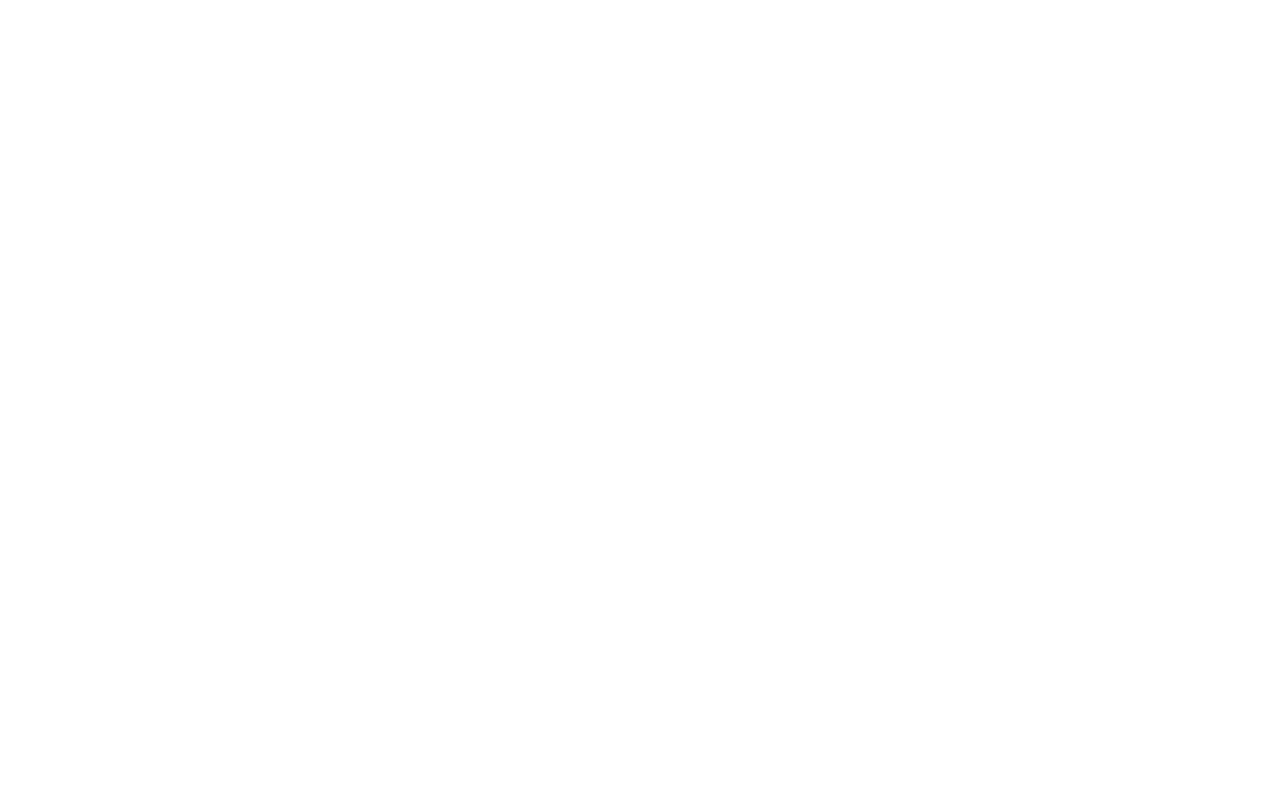
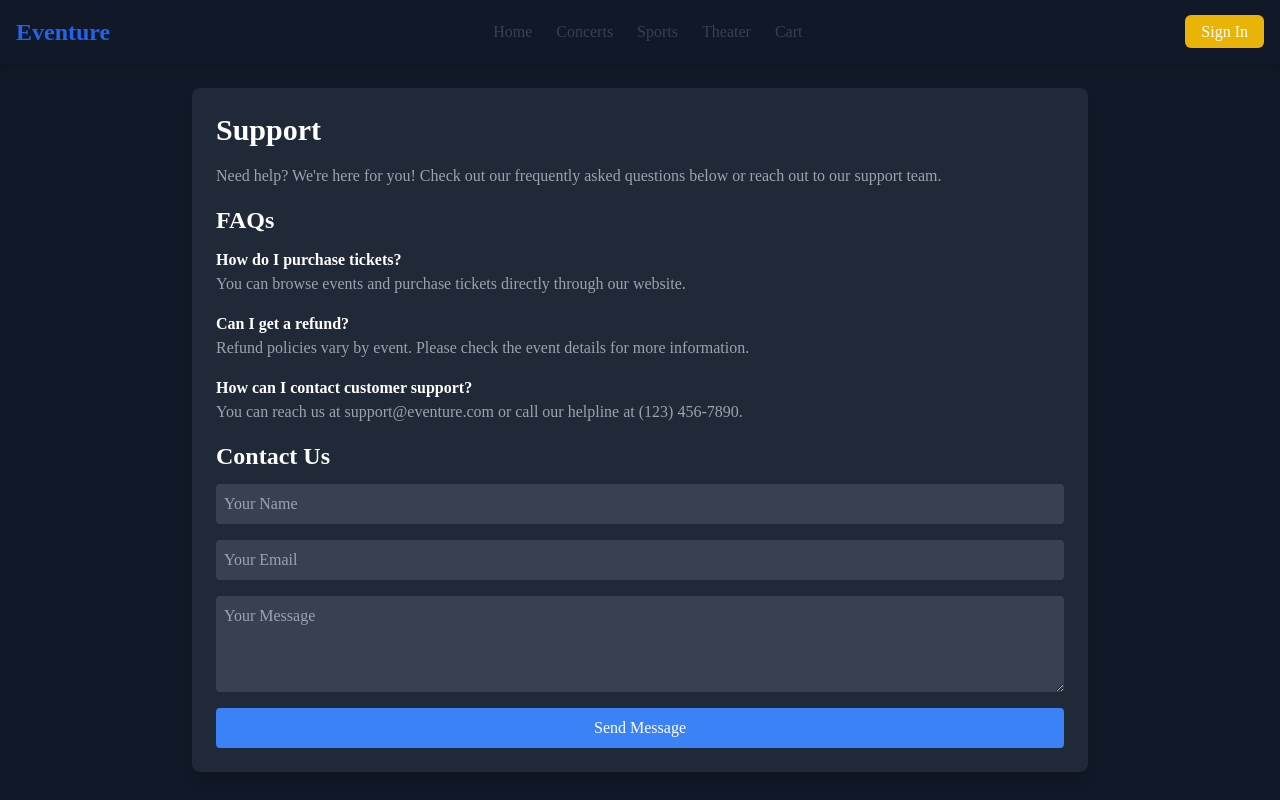
Before and after one commit to stephen447/TicketMasterReplica, a React (Create React App) app: page /support in a window 1280 px wide. Before the commit this address had no page. Shown: the top 800 px of the page. Built offline with nearby package versions, Linux system fonts and the light colour scheme.

Commit message:
support page

```diff
--- a/src/App.tsx
+++ b/src/App.tsx
@@ -9,6 +9,7 @@
 import CheckOutPage from "./Pages/CheckOutPage";
 import { CartItem } from "./types";
 import AboutUsPage from "./Pages/AboutUsPage";
+import SupportPage from "./Pages/SupportPage";
 
 export default function App() {
   const EXPIRATION_TIME = 60 * 1000; // 15 minutes in milliseconds
@@ -80,6 +81,7 @@
           }
         />
         <Route path="/about" element={<AboutUsPage />} />
+        <Route path="/support" element={<SupportPage />} />
       </Routes>
     </BrowserRouter>
   );
--- /dev/null
+++ b/src/Pages/SupportPage.tsx
@@ -0,0 +1,67 @@
+import Header from "../Components/Header";
+import Footer from "../Components/Footer";
+export default function SupportPage() {
+  return (
+    <div className="min-h-screen bg-gray-900">
+      <Header />
+      <div className=" p-6 text-white">
+        <div className="max-w-4xl mx-auto bg-gray-800 p-6 rounded-lg shadow-lg">
+          <h1 className="text-3xl font-bold mb-4">Support</h1>
+          <p className="text-gray-400 mb-4">
+            Need help? We're here for you! Check out our frequently asked
+            questions below or reach out to our support team.
+          </p>
+
+          <h2 className="text-2xl font-semibold mb-3">FAQs</h2>
+          <div className="mb-4">
+            <h3 className="font-semibold">How do I purchase tickets?</h3>
+            <p className="text-gray-400">
+              You can browse events and purchase tickets directly through our
+              website.
+            </p>
+          </div>
+
+          <div className="mb-4">
+            <h3 className="font-semibold">Can I get a refund?</h3>
+            <p className="text-gray-400">
+              Refund policies vary by event. Please check the event details for
+              more information.
+            </p>
+          </div>
+
+          <div className="mb-4">
+            <h3 className="font-semibold">
+              How can I contact customer support?
+            </h3>
+            <p className="text-gray-400">
+              You can reach us at support@eventure.com or call our helpline at
+              (123) 456-7890.
+            </p>
+          </div>
+
+          <h2 className="text-2xl font-semibold mb-3">Contact Us</h2>
+          <form className="grid grid-cols-1 gap-4">
+            <input
+              type="text"
+              placeholder="Your Name"
+              className="w-full p-2 rounded bg-gray-700 text-white"
+            />
+            <input
+              type="email"
+              placeholder="Your Email"
+              className="w-full p-2 rounded bg-gray-700 text-white"
+            />
+            <textarea
+              placeholder="Your Message"
+              className="w-full p-2 rounded bg-gray-700 text-white h-24"
+            ></textarea>
+            <button className="bg-blue-500 hover:bg-blue-600 text-white px-4 py-2 rounded">
+              Send Message
+            </button>
+          </form>
+        </div>
+      </div>
+      <Footer />
+    </div>
+  );
+}
```
